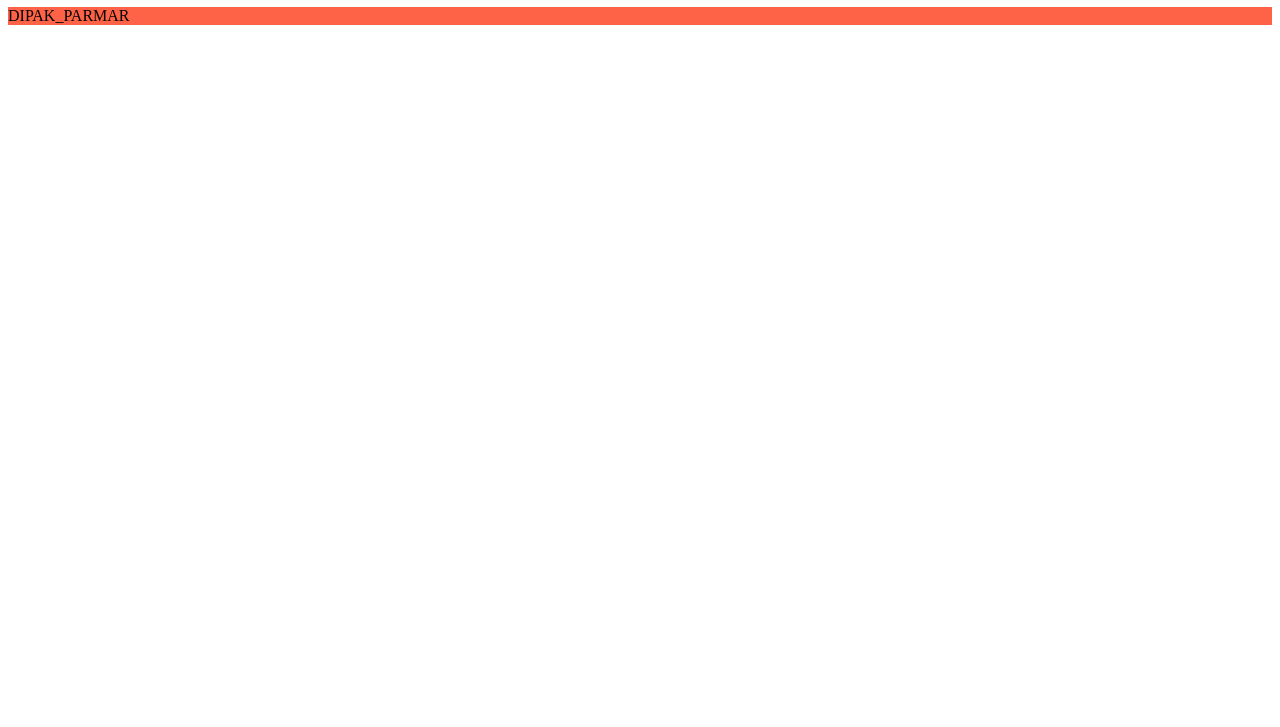
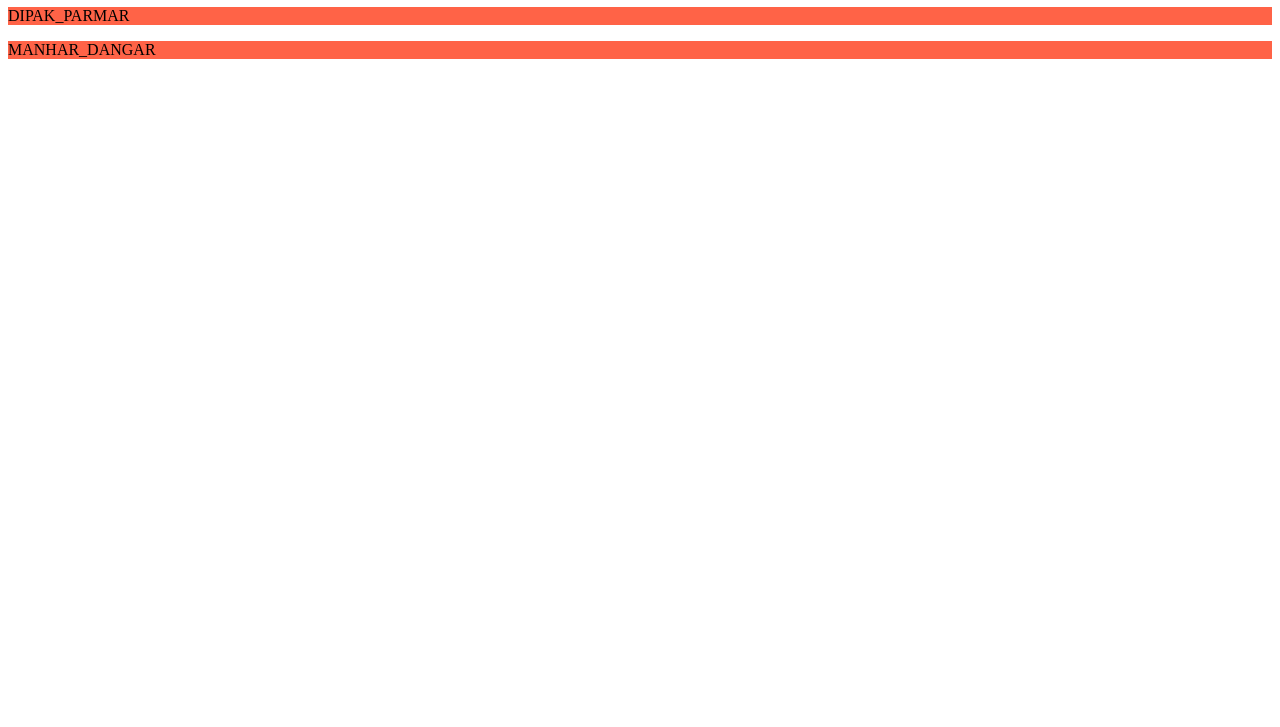
Before and after one commit to dipakparmar13/xpipelinex, a plain HTML site: page index.html in a window 1280 px wide. Shown: the part 73-800 px from the top of the page. Drawn offline with Linux system fonts and the light colour scheme.

Commit message:
Update index.html

```diff
--- a/index.html
+++ b/index.html
@@ -5,6 +5,7 @@
 <h1 style="background-color:DodgerBlue;">Hello World</h1>
 
 <p style="background-color:Tomato;">DIPAK_PARMAR</p>
+<p style="background-color:Tomato;">MANHAR_DANGAR</p>
 
 </body>
 </html>
```
